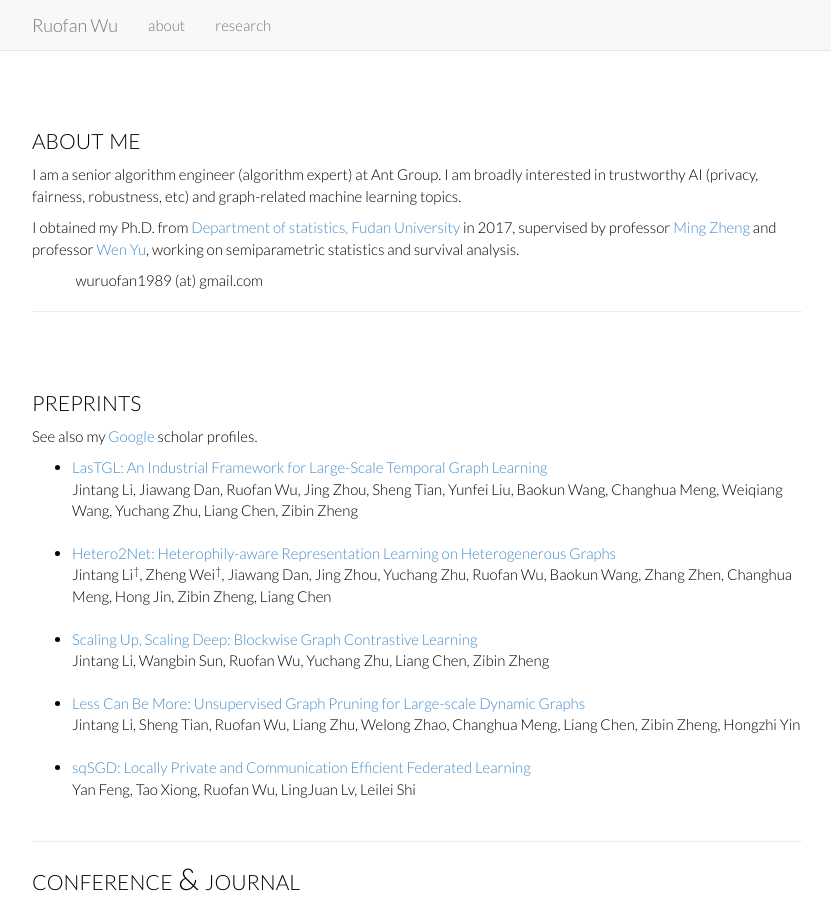
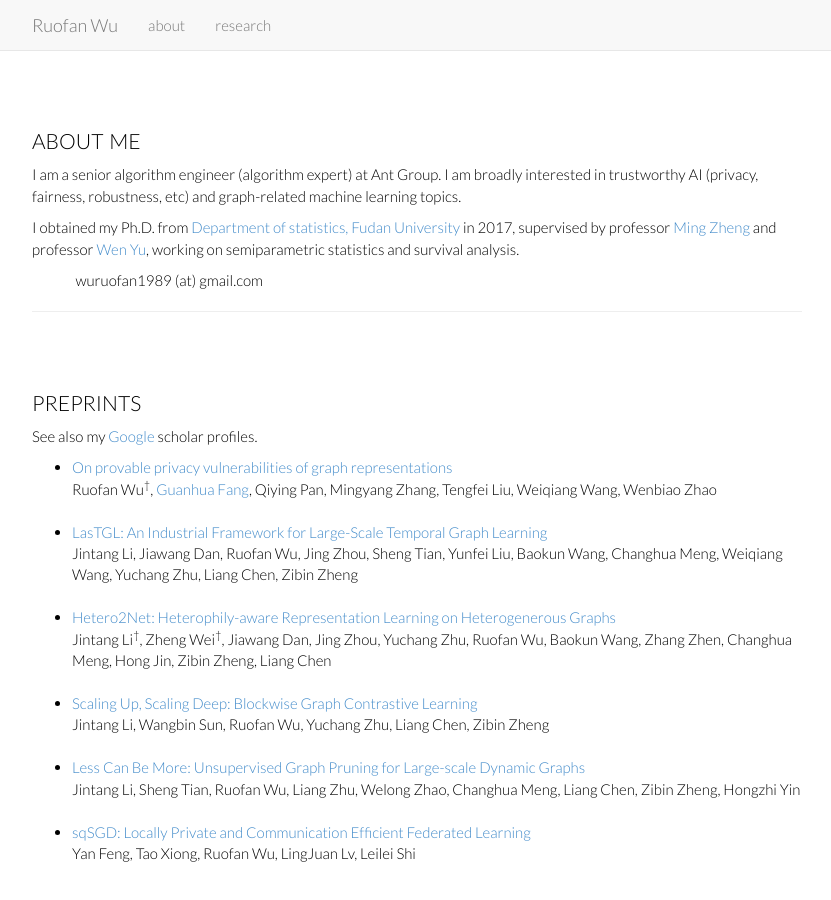
Before and after one commit to Rorschach1989/rorschach1989.github.io, a Jekyll site: the page index.html, which Jekyll copies as it is, in a window 1280 px wide and 900 px high. Shown: the whole window, without its empty margins (223-1054 px from the left). Built offline with Jekyll 4.4.1, drawn with Linux system fonts in a browser that asks for light colours; nearby versions of some CDN libraries; library files that are not in the unit come from our copies.

Commit message:
Update cosera

```diff
--- a/index.html
+++ b/index.html
@@ -115,6 +115,15 @@
 	  scholar profiles.
 	  <br>
 	  <ul>
+
+		<li> <a href="http://arxiv.org/abs/2402.04033">
+			On provable privacy vulnerabilities of graph representations </a><br>
+			Ruofan Wu<sup><span>&#8224;</span></sup>,
+			<a href="https://sites.google.com/view/hyperfang2020/home">Guanhua Fang</a>,
+			Qiying Pan, Mingyang Zhang, Tengfei Liu, Weiqiang Wang, Wenbiao Zhao
+			<br>
+			<br>
+		</li>
 
 		<li> <a href="https://arxiv.org/abs/2311.16605">
 			LasTGL: An Industrial Framework for Large-Scale Temporal Graph Learning </a><br>
```
